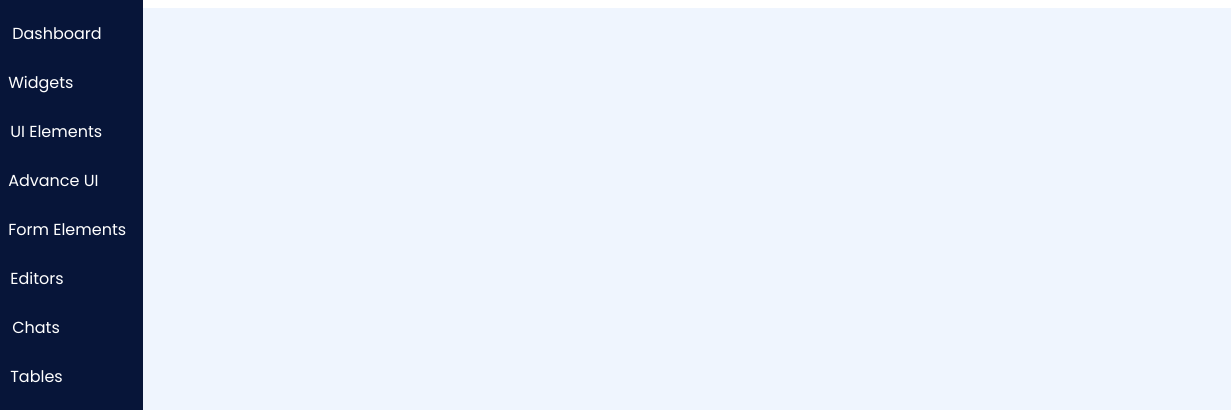
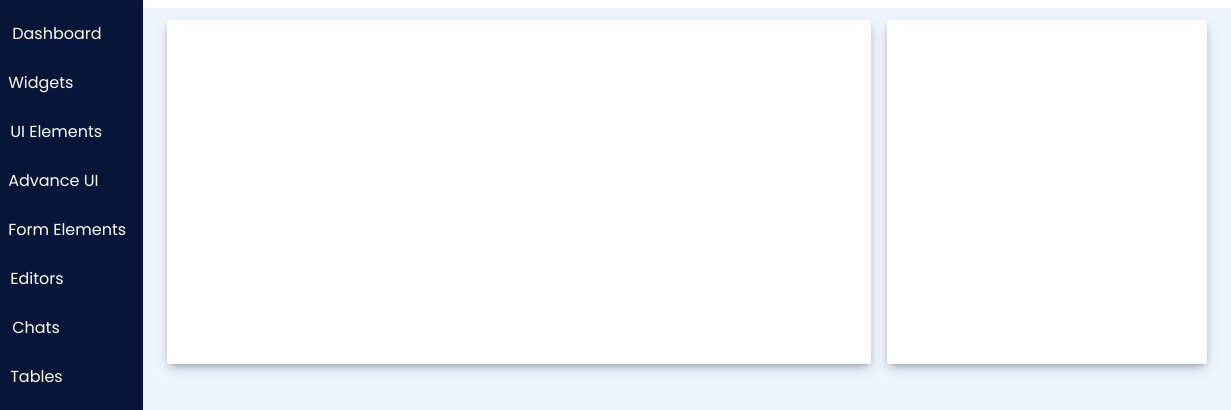
Before and after one commit to Usman-837/Admin_Dashboard, a plain HTML site: page index.html in a window 1280 px wide. Shown: the part 64-474 px from the top of the page, 49-1280 px from the left. Drawn offline with Linux system fonts and the light colour scheme.

Commit message:
Add Two Boxs below Navbar to set Graph

```diff
--- a/index.html
+++ b/index.html
@@ -11,10 +11,12 @@
     <div class="admin-dashboard-container">
         <div class="admin-dashboard">
             <div class="admin-dash-side-menu">
+                <!-- Logo -->
                 <div class="logo-div">
                     <img class="logo-img" src="./assets/logo.png" a />
                     <h1 class="logo-heading">Lector.</h1>
                 </div>
+                <!-- Side Menu -->
                 <div class="dashboard-links">
                     <div class="link">
                         <div class="link-flex">
@@ -101,6 +103,7 @@
                 </div>
             </div>
             <div class="admin-dash-render-data">
+                <!-- Navbar -->
                 <nav class="navbar">
                     <div class="nav-maindiv">
                         <div class="left-div">
@@ -116,6 +119,13 @@
                         </div>
                     </div>
                 </nav>
+
+                <div class="render-graph-data-container">
+                    <div class="render-graph-data">
+                        <div class="firstBox-div"></div>
+                        <div class="secondBox-div"></div>
+                    </div>
+                </div>
             </div>
         </div>
     </div>
--- a/style.css
+++ b/style.css
@@ -112,3 +112,27 @@ body{
     font-weight: bold;
     font-size: 8px;
 }
+
+.render-graph-data{
+    height: 46vh;
+    display: flex;
+    align-items: center;
+    justify-content: center;
+}
+
+.firstBox-div{
+    height: 43vh;
+    width: 55vw;
+    background-color: #fff;
+    border-radius: 2px;
+    box-shadow: rgba(50, 50, 93, 0.25) 0px 6px 12px -2px, rgba(0, 0, 0, 0.3) 0px 3px 7px -3px;
+}
+
+.secondBox-div{
+    height: 43vh;
+    width: 25vw;
+    background-color: #fff;
+    margin-left: 1rem;
+    border-radius: 2px;
+    box-shadow: rgba(50, 50, 93, 0.25) 0px 6px 12px -2px, rgba(0, 0, 0, 0.3) 0px 3px 7px -3px;
+}
```
